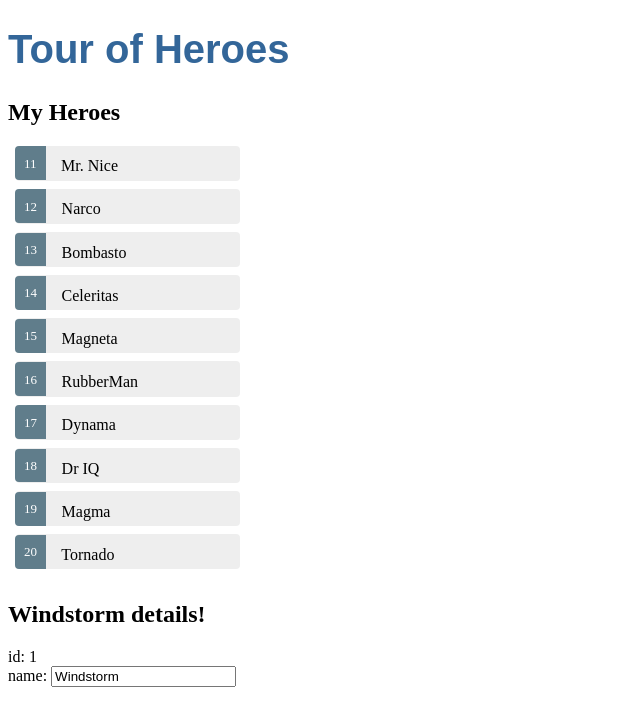
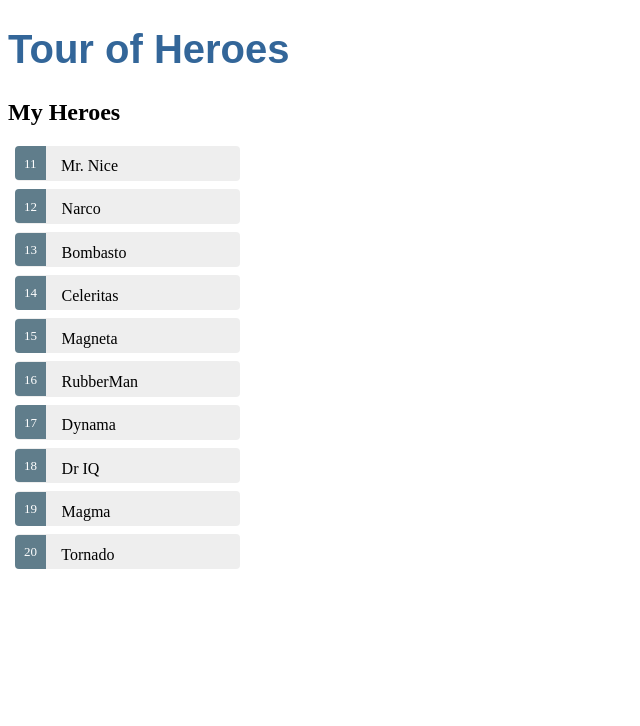
Before and after one commit to wittrura/angular-tour-of-heroes-cli, an Angular app: page / in a window 1280 px wide. Shown: the top 726 px of the page, without its empty margins (0-640 px from the left). Built offline with nearby package versions, Linux system fonts and the light colour scheme.

Commit message:
adds ability to select a hero and show details, property binding for selected hero

```diff
--- a/src/app/app.component.html
+++ b/src/app/app.component.html
@@ -1,15 +1,18 @@
 <h1>{{title}}</h1>
-
 <h2>My Heroes</h2>
 <ul class="heroes">
-  <li *ngFor="let hero of heroes">
+  <li *ngFor="let hero of heroes"
+  [class.selected]="hero === selectedHero"
+  (click)="onSelect(hero)">
     <span class="badge">{{hero.id}}</span> {{hero.name}}
   </li>
 </ul>
 
-<h2>{{hero.name}} details!</h2>
-<div><label>id: </label>{{hero.id}}</div>
-<div>
-  <label>name: </label>
-  <input [(ngModel)]="hero.name" placeholder="name">
+<div *ngIf="selectedHero">
+  <h2>{{selectedHero.name}} details!</h2>
+  <div><label>id: </label>{{selectedHero.id}}</div>
+  <div>
+    <label>name: </label>
+    <input [(ngModel)]="selectedHero.name" placeholder="name" />
+  </div>
 </div>
--- a/src/app/app.component.ts
+++ b/src/app/app.component.ts
@@ -21,9 +21,10 @@
 })
 export class AppComponent {
   title = 'Tour of Heroes';
-  hero: Hero = {
-    id: 1,
-    name: 'Windstorm'
+  selectedHero: Hero;
+  heroes = HEROES;
+
+  onSelect(hero: Hero): void {
+    this.selectedHero = hero;
   }
-  heroes = HEROES;
 }
```
